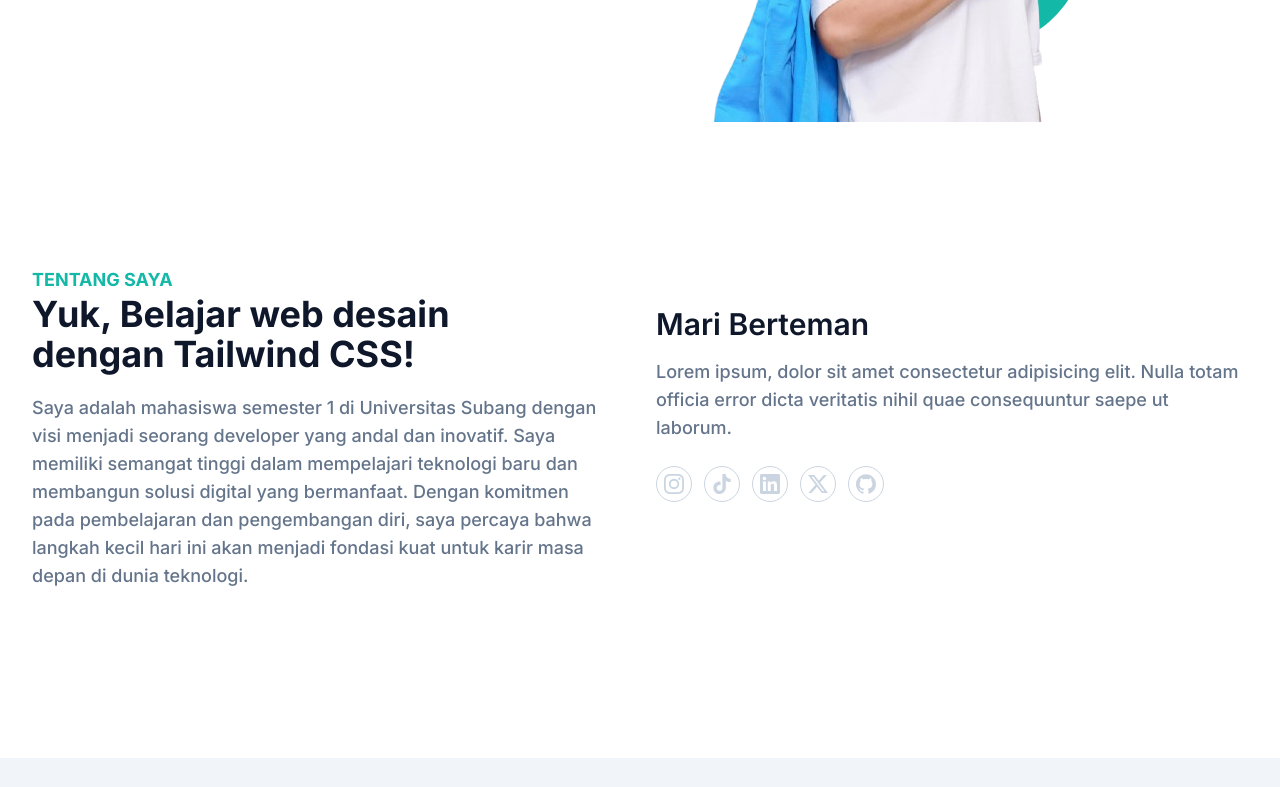
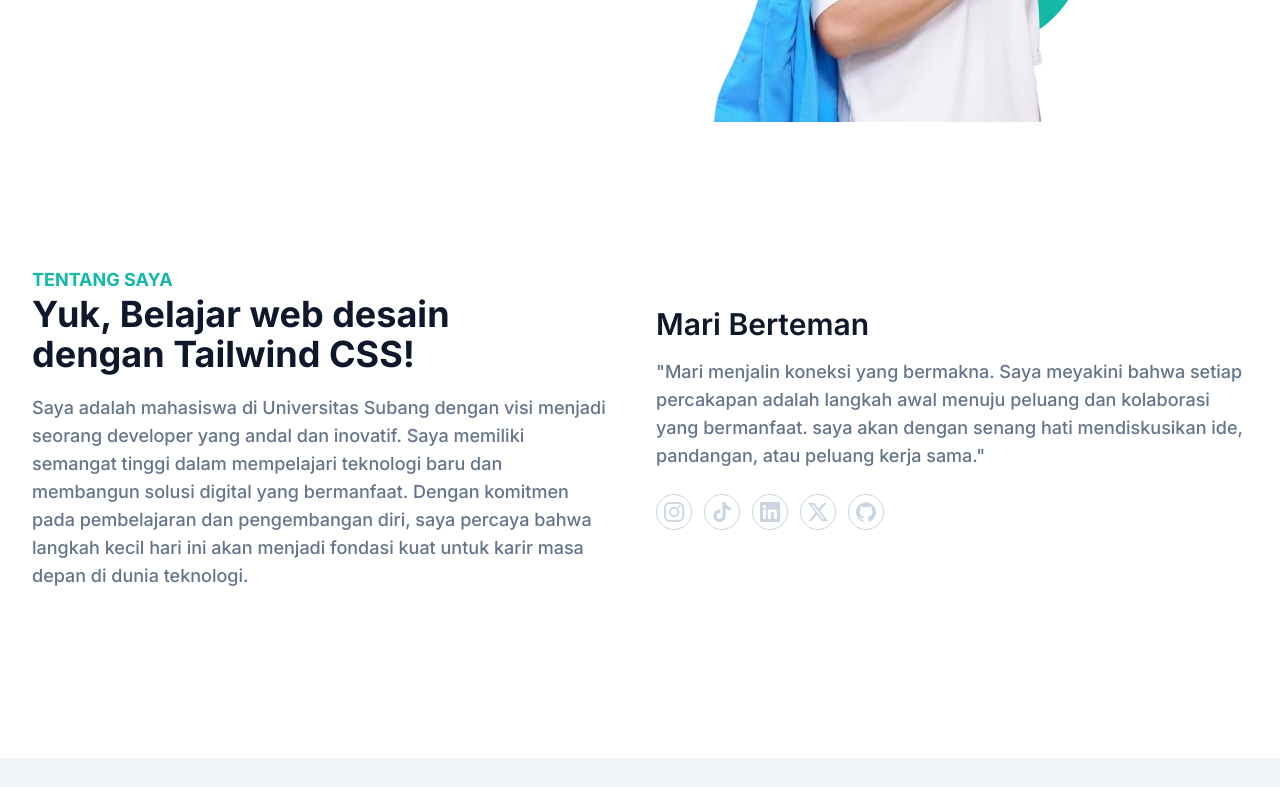
Before and after one commit to Afrizal-10/portfolio-afrizal, a website: page index.html in a window 1280 px wide. Shown: the part 514-1301 px from the top of the page. Drawn offline with nearby package versions, Linux system fonts and the light colour scheme; a web font is replaced by a local one.

Commit message:
perbaikan fitur dan penambahan

```diff
--- a/index.html
+++ b/index.html
@@ -263,13 +263,12 @@
               data-aos-delay="500"
               class="font-medium text-base text-secondary max-w-xl lg:text-lg"
             >
-              Saya adalah mahasiswa semester 1 di Universitas Subang dengan visi
-              menjadi seorang developer yang andal dan inovatif. Saya memiliki
-              semangat tinggi dalam mempelajari teknologi baru dan membangun
-              solusi digital yang bermanfaat. Dengan komitmen pada pembelajaran
-              dan pengembangan diri, saya percaya bahwa langkah kecil hari ini
-              akan menjadi fondasi kuat untuk karir masa depan di dunia
-              teknologi.
+              Saya adalah mahasiswa di Universitas Subang dengan visi menjadi
+              seorang developer yang andal dan inovatif. Saya memiliki semangat
+              tinggi dalam mempelajari teknologi baru dan membangun solusi
+              digital yang bermanfaat. Dengan komitmen pada pembelajaran dan
+              pengembangan diri, saya percaya bahwa langkah kecil hari ini akan
+              menjadi fondasi kuat untuk karir masa depan di dunia teknologi.
             </p>
           </div>
           <div class="w-full px-4 lg:w-1/2">
@@ -285,9 +284,10 @@
               data-aos-delay="500"
               class="font-medium text-base text-secondary mb-6 lg:text-lg"
             >
-              Lorem ipsum, dolor sit amet consectetur adipisicing elit. Nulla
-              totam officia error dicta veritatis nihil quae consequuntur saepe
-              ut laborum.
+              "Mari menjalin koneksi yang bermakna. Saya meyakini bahwa setiap
+              percakapan adalah langkah awal menuju peluang dan kolaborasi yang
+              bermanfaat. saya akan dengan senang hati mendiskusikan ide,
+              pandangan, atau peluang kerja sama."
             </p>
             <div
               data-aos="fade-up"
```
